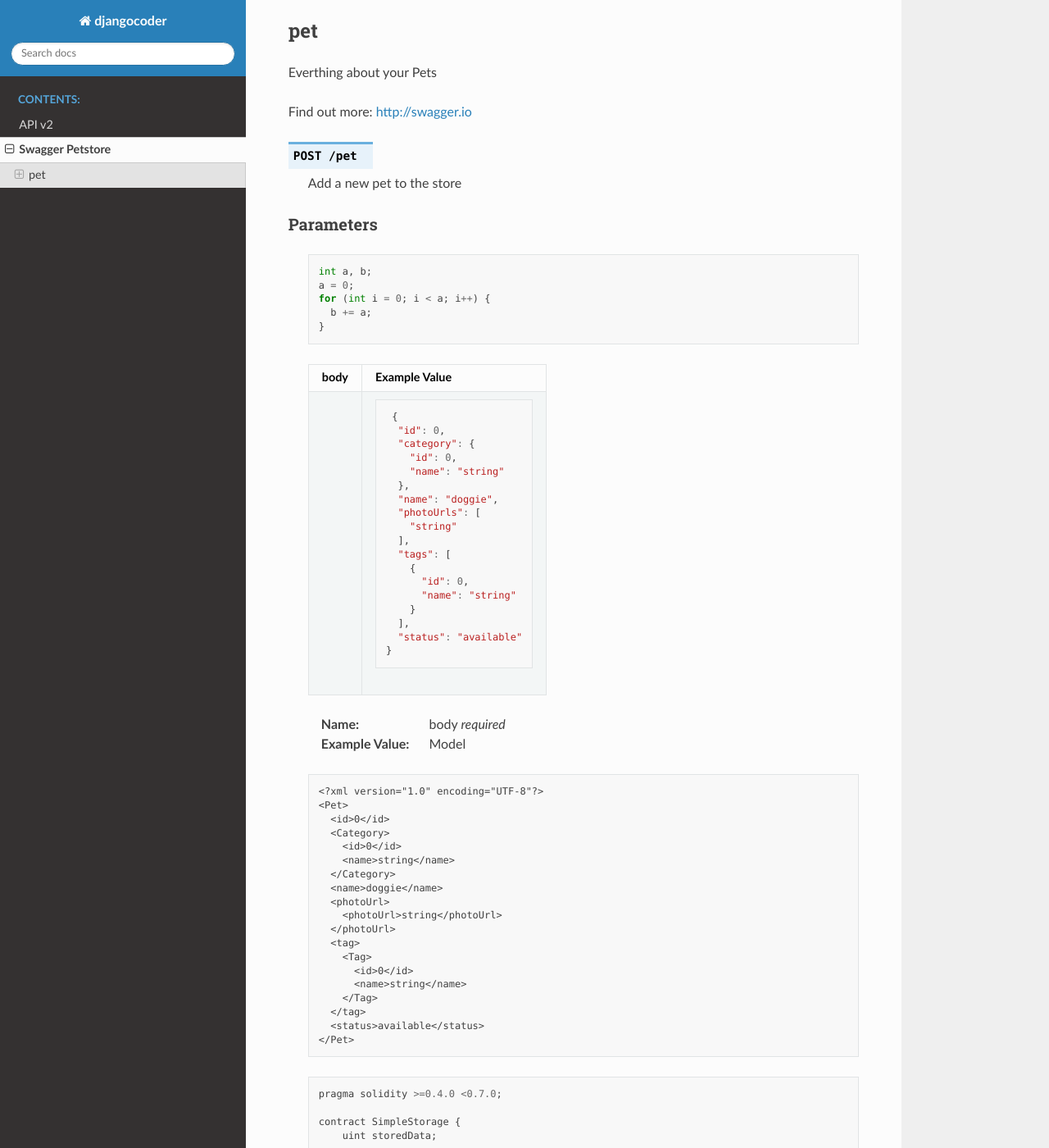
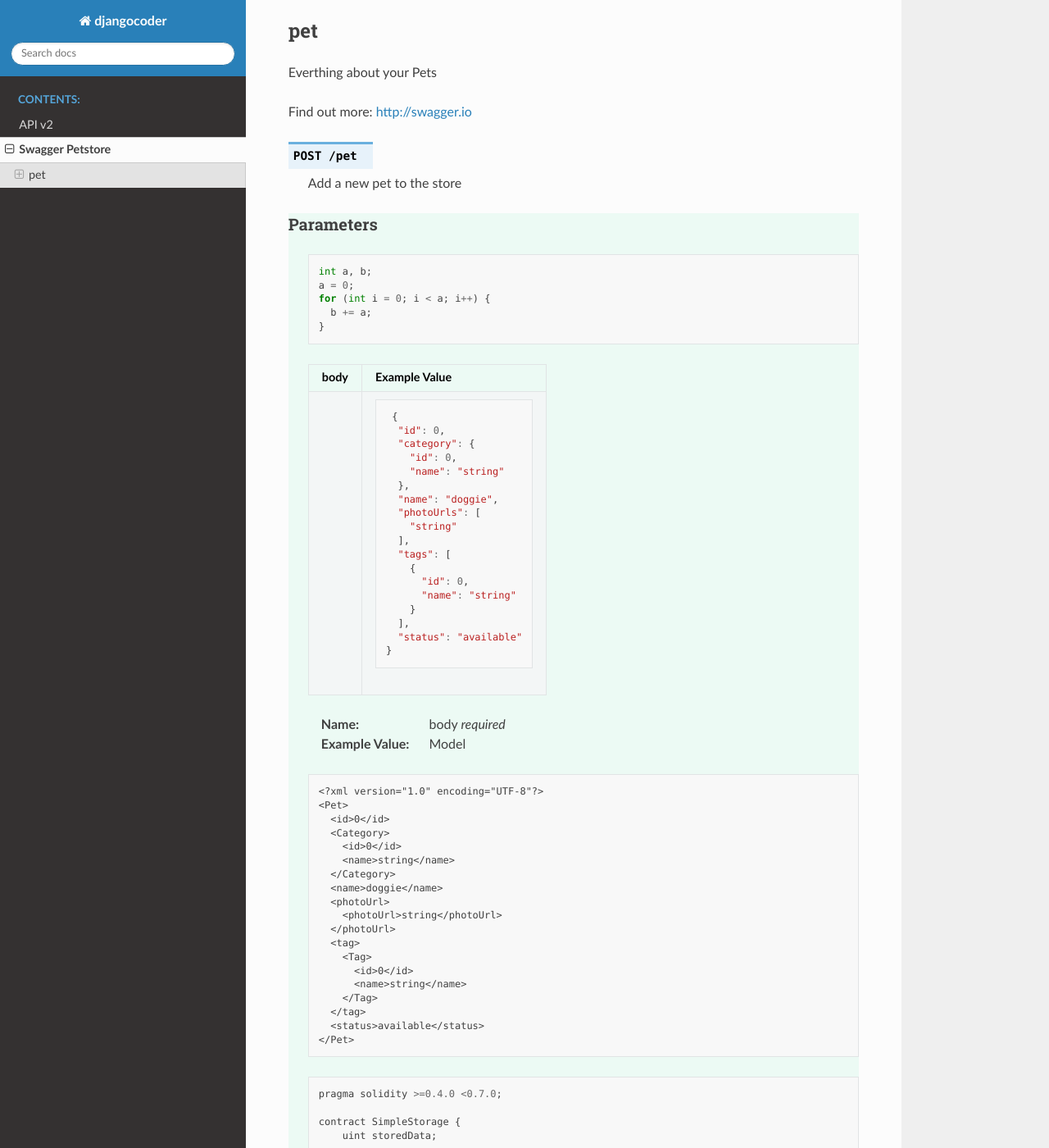
Before and after one commit to Mike-Dai/djangocoder, a Sphinx documentation site: the page built from docs/petstore.rst, in a window 1280 px wide and 1400 px high, scrolled down 520 px. Shown: the whole window at 82% size. Built offline with Sphinx 7.4.7 and the Read the Docs theme 2.0.0, drawn with Linux system fonts in a browser that asks for light colours.

Commit message:
test doc costom css

```diff
--- /dev/null
+++ b/docs/_static/css/custom.css
@@ -0,0 +1,7 @@
+#parameters {
+	background-color: #ecfaf4;
+}
+
+#response {
+	color:red;
+}
--- a/docs/conf.py
+++ b/docs/conf.py
@@ -176,3 +176,6 @@ epub_title = project
 
 # A list of files that should not be packed into the epub file.
 epub_exclude_files = ['search.html']
+
+def setup(app):
+    app.add_stylesheet('css/custom.css')
```
